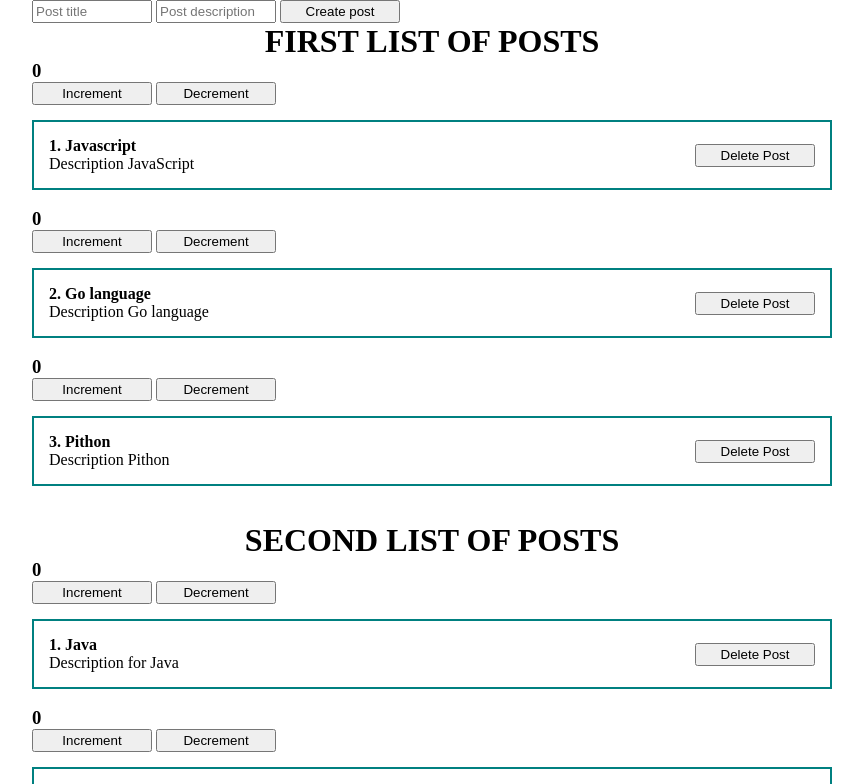
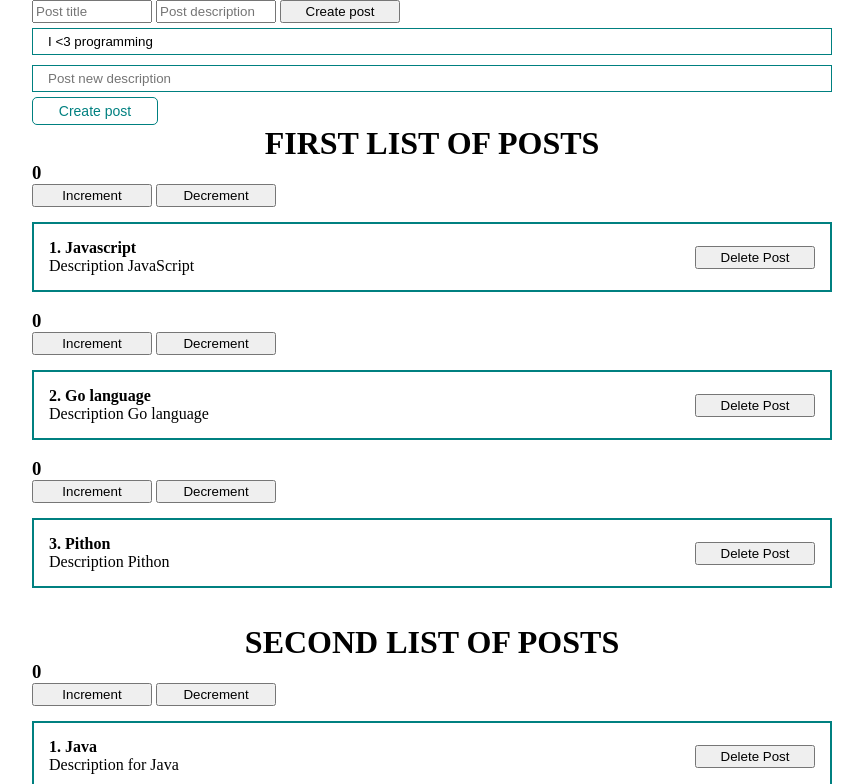
Before and after one commit to Azrubael/230212-reactfun, a React (Create React App) app: page / in a window 1280 px wide. Shown: the top 784 px of the page, without its empty margins (208-1071 px from the left). Built offline with nearby package versions, Linux system fonts and the light colour scheme.

Commit message:
Step #10. In 'App.js' added component 'MyInput' as a managed component. Also left two options for the presentation of buttons and input fields

```diff
--- a/src/App.js
+++ b/src/App.js
@@ -2,6 +2,8 @@ import React, { useState } from 'react'
 import ClassCounter from './components/ClassCounter.jsx'
 import './styles/App.css'
 import PostList from './components/PostList.jsx'
+import MyInput from './components/UI/input/MyInput.jsx'
+import MyButton from './components/UI/button/MyButton.jsx'
 
 
 function App() {
@@ -18,6 +20,11 @@ function App() {
     {id: 3, title: "C#", body: "Description for C#"}
   ])
 
+  const [ title, setTitle ] = useState('I <3 programming')
+  const addNewPost = () => {
+
+  }
+
 
   return (
     <div className="App">
@@ -25,6 +32,16 @@ function App() {
         <input type="text" placeholder="Post title" />&nbsp;
         <input type="text" placeholder="Post description" />&nbsp;
         <button>Create post</button>
+      </form>
+      <form>
+      {/* Ниже показан управляемый компонент */}
+        <MyInput
+          value={ title }
+          type="text"
+          placeholder="Post new title"
+        />
+        <MyInput type="text" placeholder="Post new description" />
+        <MyButton disabled={ true } onClick={ addNewPost }>Create post</MyButton>
       </form>
       <PostList posts={ posts } title="FIRST LIST OF POSTS"/>
       <br />
--- /dev/null
+++ b/src/components/UI/input/MyInput.jsx
@@ -0,0 +1,11 @@
+import React from 'react'
+import classes from './MyInput.module.css'
+
+const MyInput = (props) => {
+
+  return (
+    <input className={classes.myInput} {...props} />
+  )
+}
+
+export default MyInput
--- /dev/null
+++ b/src/components/UI/input/MyInput.module.css
@@ -0,0 +1,6 @@
+.myInput {
+  width: 100%;
+  padding: 5px 15px;
+  margin: 5px 0;
+  border: 1px solid teal;
+}
```
